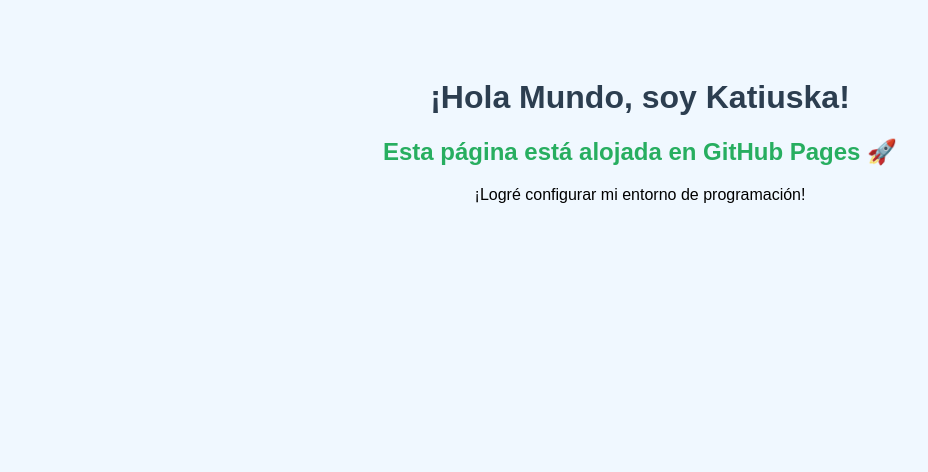
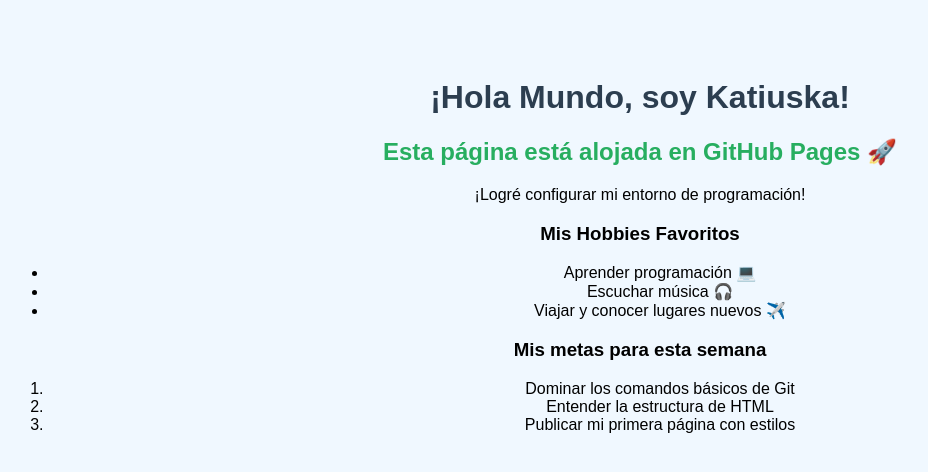
Before and after one commit to katiuska1820/mi-primer-codigo, a plain HTML site: page index.html in a window 1280 px wide. Shown: the whole page, without its empty margins (0-928 px from the left). Drawn offline with Linux system fonts and the light colour scheme.

Commit message:
agregue lista de hobbit y meta

```diff
--- a/index.html
+++ b/index.html
@@ -21,5 +21,18 @@
     <h1>¡Hola Mundo, soy Katiuska!</h1>
     <h2>Esta página está alojada en GitHub Pages 🚀</h2>
     <p>¡Logré configurar mi entorno de programación!</p>
+    <h3>Mis Hobbies Favoritos</h3>
+    <ul>
+      <li>Aprender programación 💻</li>
+      <li>Escuchar música 🎧</li>
+      <li>Viajar y conocer lugares nuevos ✈️</li>
+    </ul>
+
+    <h3>Mis metas para esta semana</h3>
+    <ol>
+      <li>Dominar los comandos básicos de Git</li>
+      <li>Entender la estructura de HTML</li>
+      <li>Publicar mi primera página con estilos</li>
+    </ol>
   </body>
 </html>
```
